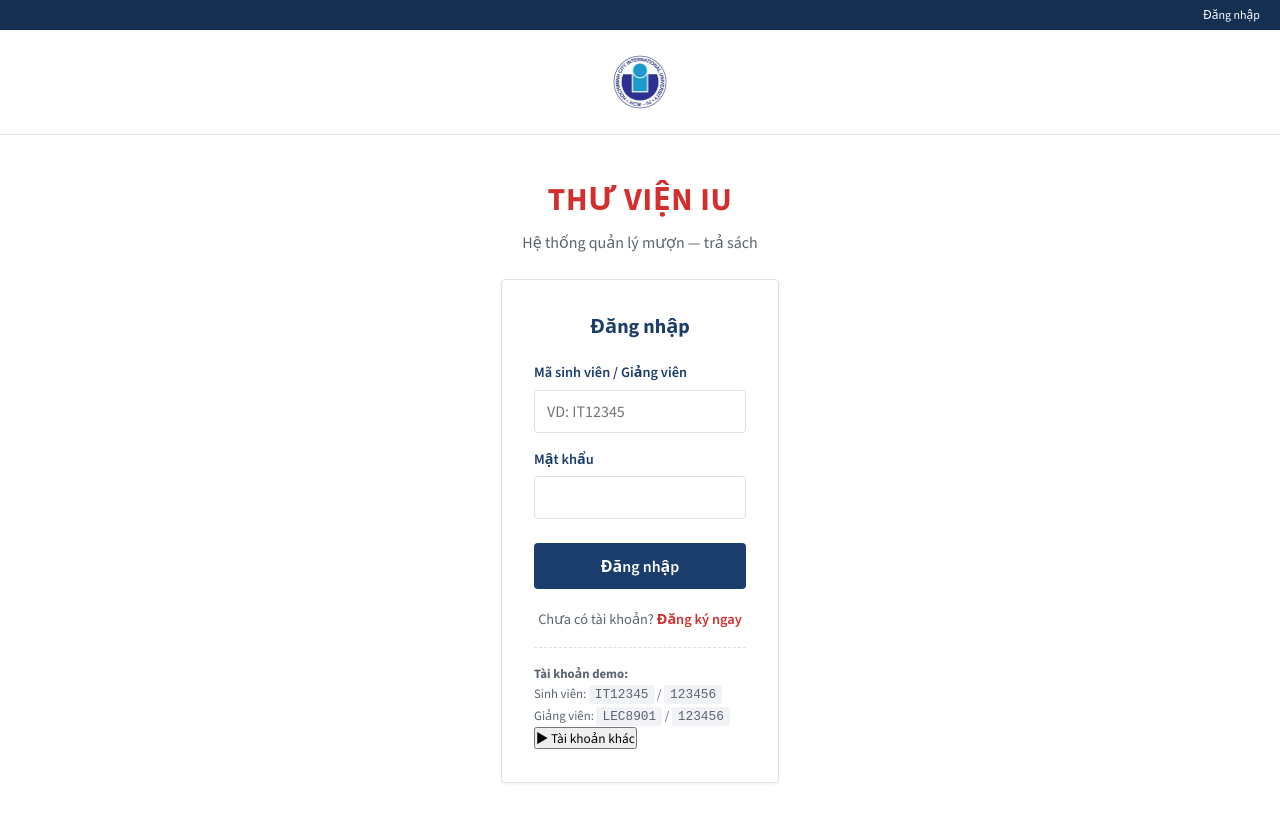
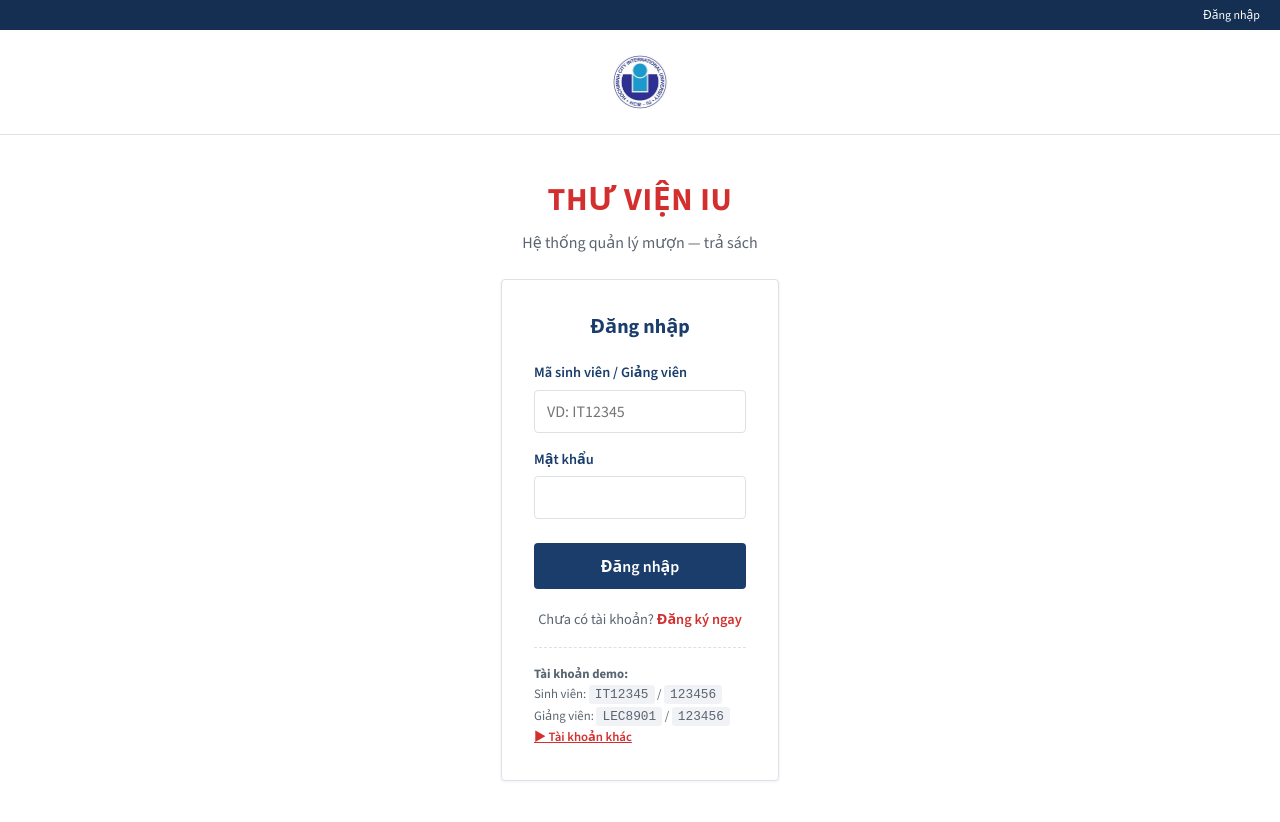
Before and after one commit to Theanh0410/Webapp_project_Library, a React (Vite) app in the folder frontend/: page /login in a window 1280 px wide. Shown: the top 822 px of the page. Built offline with nearby package versions, Linux system fonts and the light colour scheme.

Commit message:
Add demo-toggle styles for demo button

```diff
--- a/frontend/src/pages/Auth.css
+++ b/frontend/src/pages/Auth.css
@@ -146,3 +146,18 @@
   padding: 2px 6px;
   border-radius: 3px;
 }
+
+.demo-toggle {
+  background: none;
+  border: none;
+  color: var(--iu-red);
+  font-weight: 600;
+  cursor: pointer;
+  padding: 0;
+  font-size: 0.8rem;
+  text-decoration: underline;
+}
+
+.demo-toggle:hover {
+  opacity: 0.8;
+}
```
